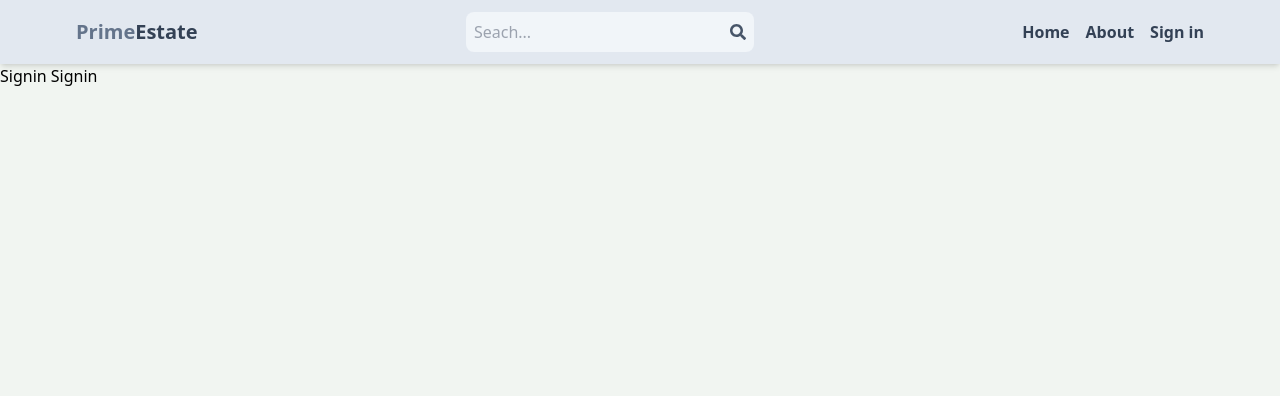
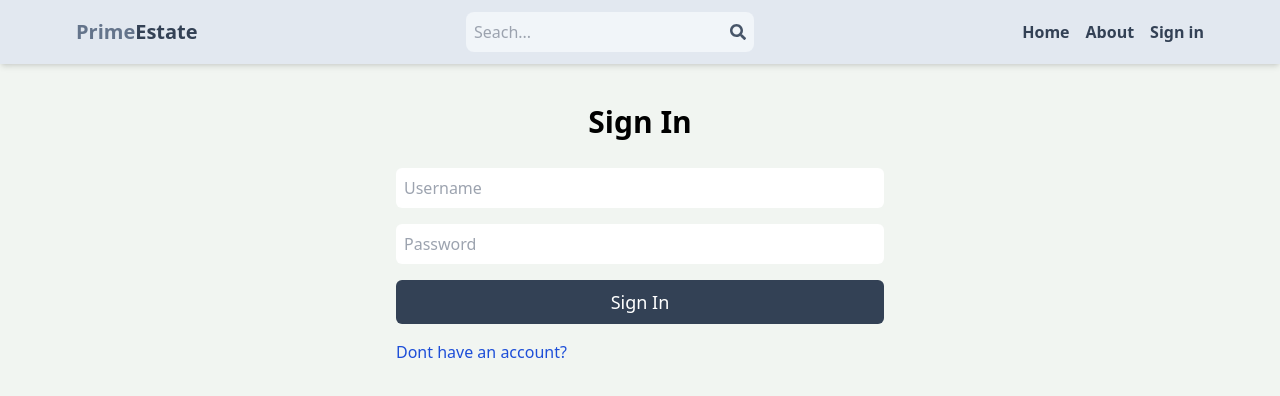
Before and after one commit to ishwar-ikm/Prime-Estate, a React (Vite) app in the folder frontend/: page /sign-in in a window 1280 px wide. Shown: the top 396 px of the page. Built offline with nearby package versions, Linux system fonts and the light colour scheme.

Commit message:
complete signin UI and connect to backend

```diff
--- a/frontend/src/pages/Signin.jsx
+++ b/frontend/src/pages/Signin.jsx
@@ -1,10 +1,89 @@
-import React from 'react'
+import { useMutation } from '@tanstack/react-query';
+import React, { useState } from 'react'
+import { Link, useNavigate } from 'react-router-dom';
+import LoadingSpinner from '../components/skeletons/LoadingSpinner';
+import toast from 'react-hot-toast';
 
 const Signin = () => {
+
+  const [formData, setFormData] = useState({
+    username: "",
+    password: ""
+  });
+
+  const navigate = useNavigate();
+
+  const { mutate: signInUser, isPending } = useMutation({
+    mutationFn: async () => {
+
+      const res = await fetch("/api/auth/signin", {
+        method: "POST",
+        headers: {
+          "Content-Type": "application/json",
+        },
+        body: JSON.stringify(formData)
+      })
+
+      const data = await res.json();
+
+      if (!res.ok) {
+        throw new Error(data.error);
+      }
+
+    },
+    onSuccess: () => {
+      setFormData({
+        username: "",
+        password: ""
+      });
+      navigate("/");
+    },
+    onError: (error) => {
+      toast.error(error.message);
+    }
+  })
+
+  const handleChange = (e) => {
+    const { name, value } = e.target;
+    setFormData({
+      ...formData,
+      [name]: value
+    });
+  }
+
+  const handleSubmit = (e) => {
+    e.preventDefault();
+    signInUser();
+  }
+
   return (
-    <div>
-      Signin
-      Signin
+    <div className='p-3 max-w-lg mx-auto'>
+      <h1 className='text-3xl text-center font-bold my-7'>Sign In</h1>
+      <form onSubmit={handleSubmit} className='flex flex-col gap-4'>
+        <input type="text"
+          className='w-full rounded-md p-2'
+          placeholder='Username'
+          name="username"
+          onChange={handleChange}
+          required />
+
+        <input type="password"
+          className='w-full rounded-md p-2'
+          placeholder='Password'
+          name="password"
+          onChange={handleChange}
+          required />
+
+        <button disabled={isPending} type='submit' className='bg-slate-700 p-2 rounded-md text-lg text-white capitalize hover:bg-slate-800 disabled:opacity-80 transition duration-200'>
+          {isPending ? <LoadingSpinner /> : "Sign in"}
+        </button>
+
+      </form>
+      <div>
+        <Link to={"/sign-up"}>
+          <p className="text-blue-700 mt-4 hover:underline">Dont have an account?</p>
+        </Link>
+      </div>
     </div>
   )
 }
```
